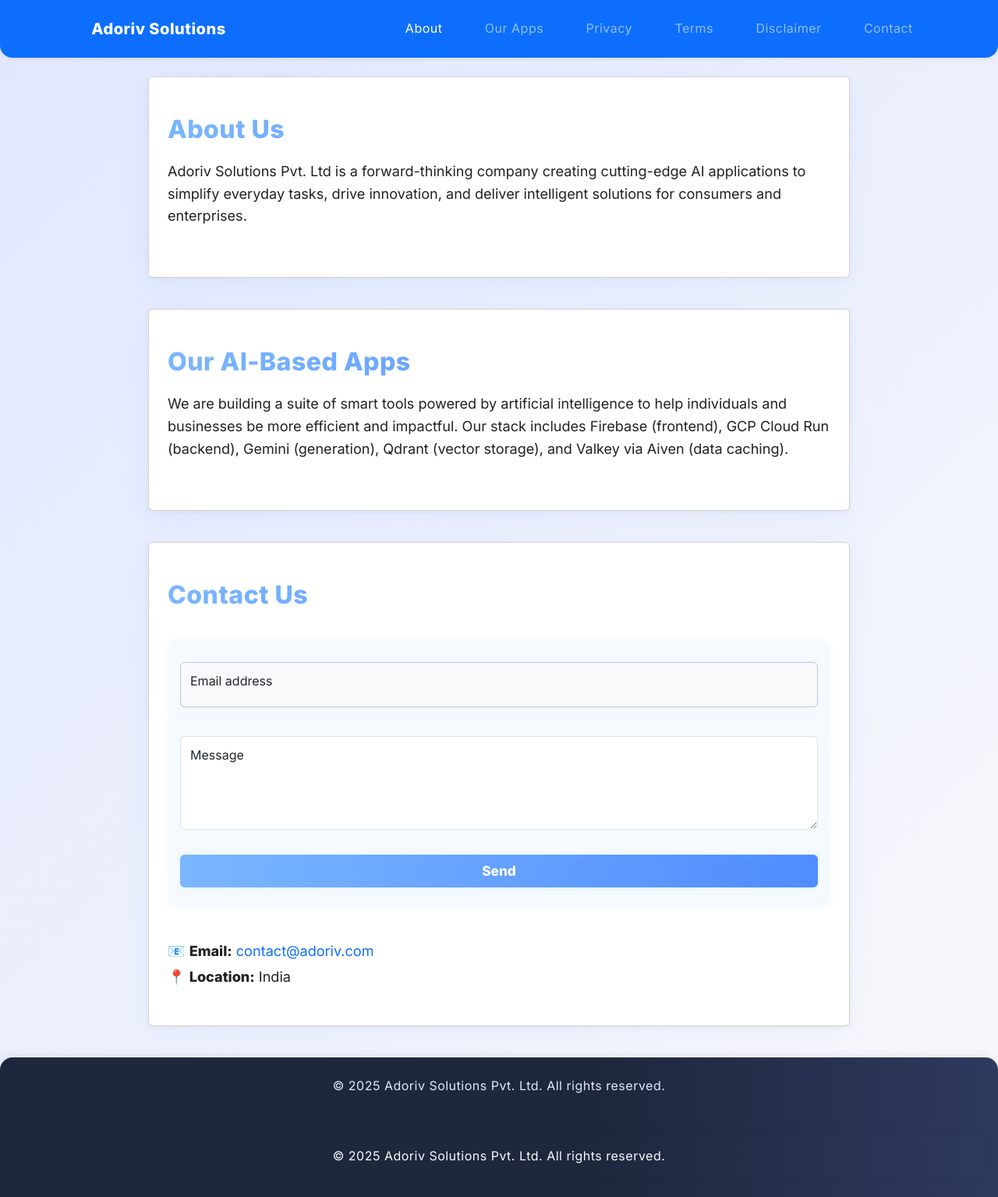
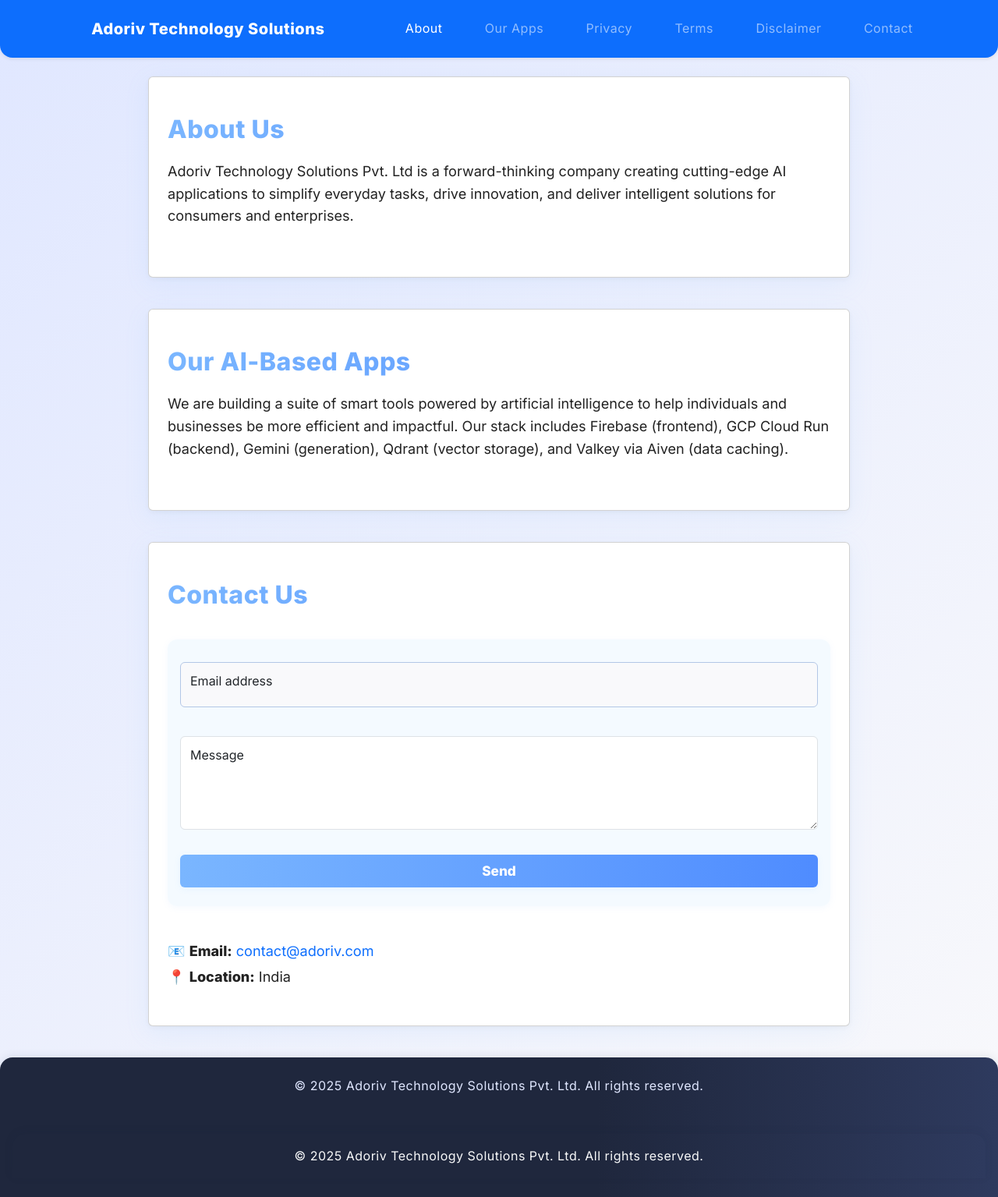
Before and after one commit to adoriv/adoriv.github.io, a plain HTML site: page index.html in a window 1280 px wide. Shown: the whole page at 78% size. Drawn offline with nearby package versions, Linux system fonts and the light colour scheme.

Commit message:
Update index.html

```diff
--- a/index.html
+++ b/index.html
@@ -4,8 +4,8 @@
 <head>
   <meta charset="UTF-8" />
   <meta name="viewport" content="width=device-width, initial-scale=1.0" />
-  <meta name="description" content="Adoriv Solutions Pvt. Ltd - AI-powered innovations for the future." />
-  <title>Adoriv Solutions Pvt. Ltd</title>
+  <meta name="description" content="Adoriv Technology Solutions Pvt. Ltd - AI-powered innovations for the future." />
+  <title>Adoriv Technology Solutions Pvt. Ltd</title>
   <link rel="icon" href="favicon.ico" type="image/x-icon" />
   <link href="https://fonts.googleapis.com/css2?family=Inter:wght@400;600;800&display=swap" rel="stylesheet" />
   <link href="https://cdn.jsdelivr.net/npm/bootstrap@5.3.3/dist/css/bootstrap.min.css" rel="stylesheet">
@@ -16,7 +16,7 @@
 <body>
   <nav class="navbar navbar-expand-lg navbar-dark bg-primary shadow-sm mb-4">
     <div class="container">
-      <a class="navbar-brand fw-bold" href="index.html">Adoriv Solutions</a>
+      <a class="navbar-brand fw-bold" href="index.html">Adoriv Technology Solutions</a>
       <button class="navbar-toggler" type="button" data-bs-toggle="collapse" data-bs-target="#navbarNav" aria-controls="navbarNav" aria-expanded="false" aria-label="Toggle navigation">
         <span class="navbar-toggler-icon"></span>
       </button>
@@ -35,7 +35,7 @@
 
   <section id="about" class="card">
     <h2>About Us</h2>
-    <p>Adoriv Solutions Pvt. Ltd is a forward-thinking company creating cutting-edge AI applications to simplify everyday tasks, drive innovation, and deliver intelligent solutions for consumers and enterprises.</p>
+    <p>Adoriv Technology Solutions Pvt. Ltd is a forward-thinking company creating cutting-edge AI applications to simplify everyday tasks, drive innovation, and deliver intelligent solutions for consumers and enterprises.</p>
   </section>
 
   <section id="apps" class="card">
@@ -81,10 +81,10 @@
   </section>
 
   <footer>
-    <p>&copy; 2025 Adoriv Solutions Pvt. Ltd. All rights reserved.</p>
+    <p>&copy; 2025 Adoriv Technology Solutions Pvt. Ltd. All rights reserved.</p>
   <footer class="bg-primary text-light text-center py-3 mt-5" style="border-radius: 1rem 1rem 0 0;">
     <div class="container">
-      <p class="mb-0">&copy; 2025 Adoriv Solutions Pvt. Ltd. All rights reserved.</p>
+      <p class="mb-0">&copy; 2025 Adoriv Technology Solutions Pvt. Ltd. All rights reserved.</p>
     </div>
   </footer>
   <script src="https://cdn.jsdelivr.net/npm/bootstrap@5.3.3/dist/js/bootstrap.bundle.min.js"></script>
```
